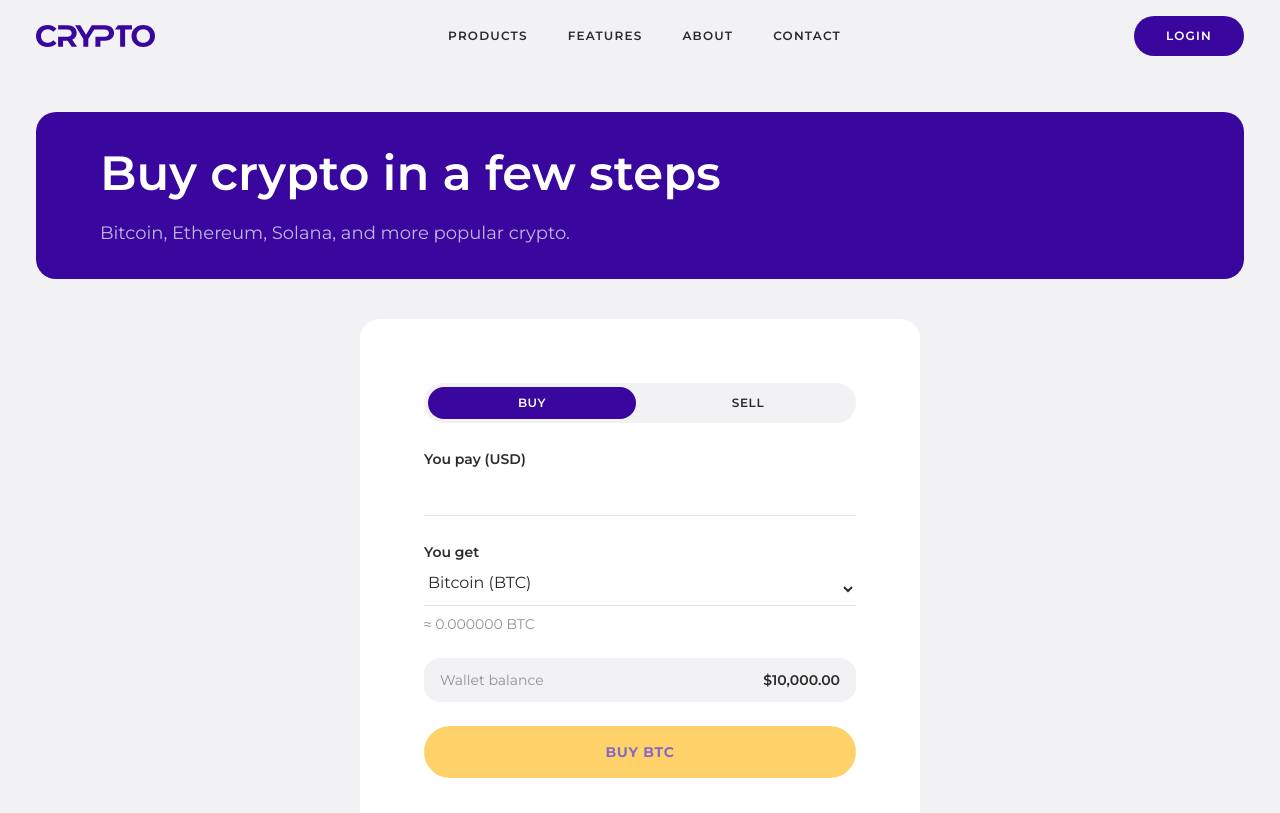
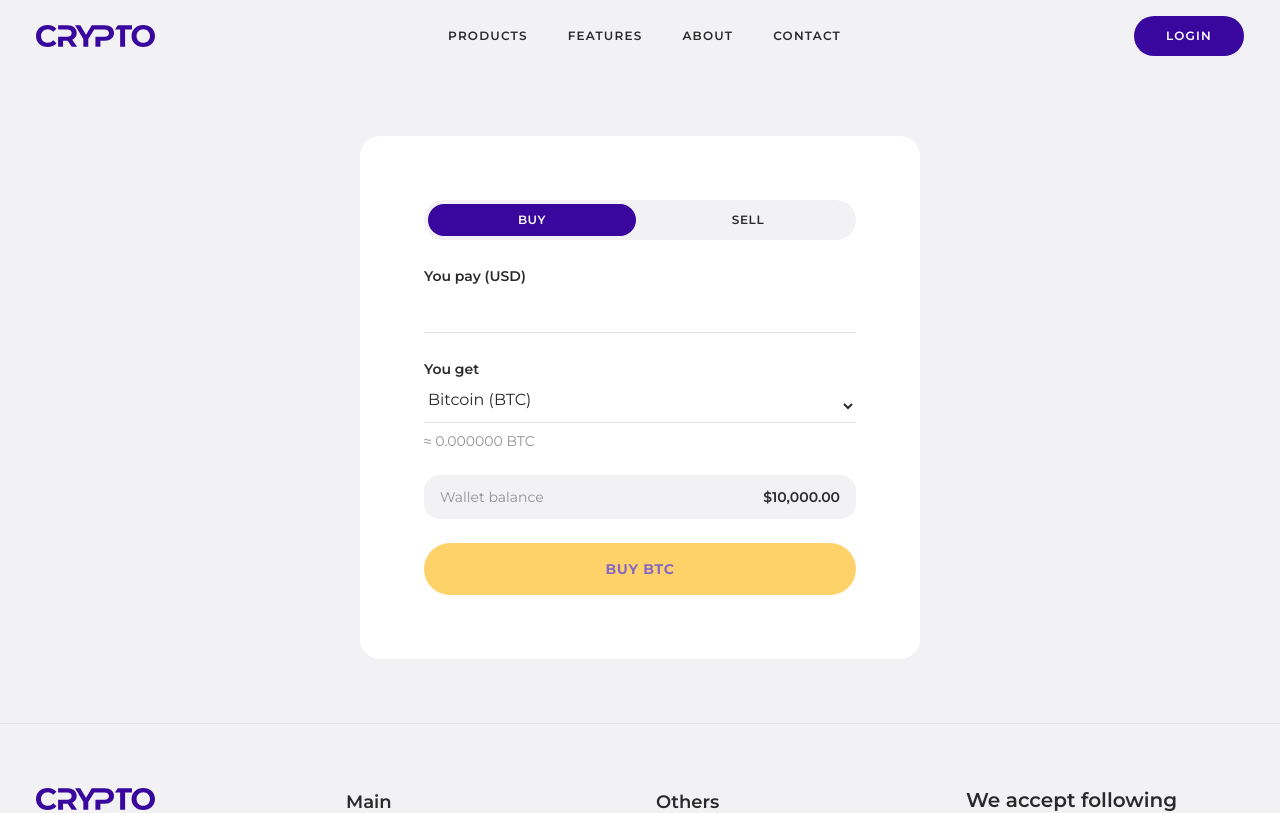
Before and after one commit to ren-urot/Crypto, a Next.js app: page /buy-crypto in a window 1280 px wide. Shown: the top 813 px of the page. Built offline with nearby package versions, Linux system fonts and the light colour scheme.

Commit message:
Remove PageHeader banner from Buy Crypto page

```diff
--- a/src/app/buy-crypto/page.tsx
+++ b/src/app/buy-crypto/page.tsx
@@ -1,16 +1,9 @@
-import PageHeader from "@/components/PageHeader";
 import BuyCryptoView from "@/components/buy-crypto/BuyCryptoView";
 
 export default function BuyCryptoPage() {
   return (
-    <>
-      <PageHeader
-        title="Buy crypto in a few steps"
-        description="Bitcoin, Ethereum, Solana, and more popular crypto."
-      />
-      <section className="bg-[#f2f2f4] px-9 pb-16">
-        <BuyCryptoView />
-      </section>
-    </>
+    <section className="bg-[#f2f2f4] px-9 pt-16 pb-16">
+      <BuyCryptoView />
+    </section>
   );
 }
```
